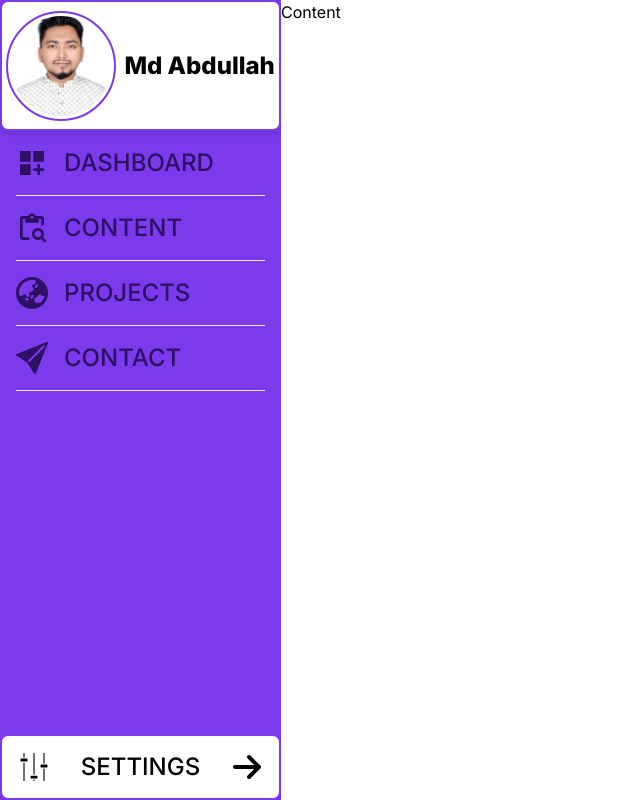
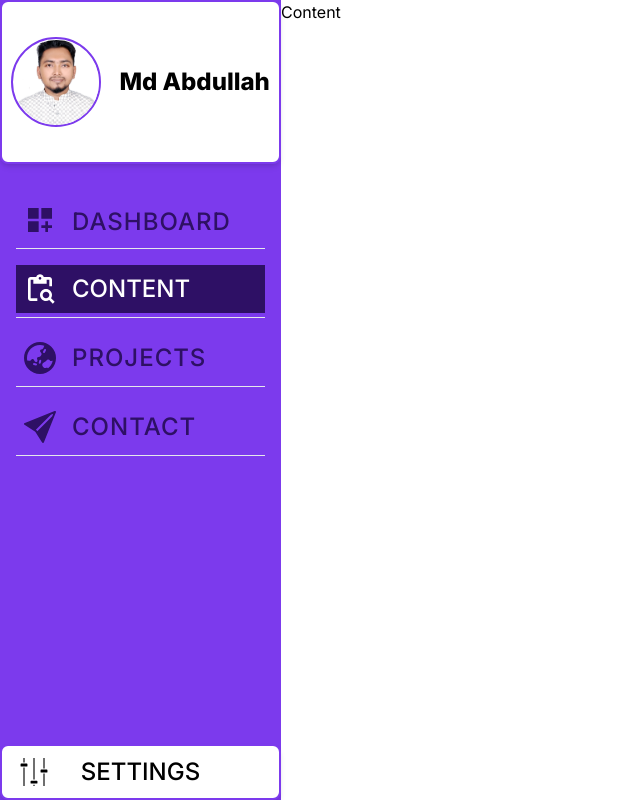
Before and after one commit to Md-Abdullah-321/Personal-portfolio, a Next.js app: page /admin/content in a window 1280 px wide. Shown: the whole page, without its empty margins (0-640 px from the left). Built offline with nearby package versions, Linux system fonts and the light colour scheme; sample sign-in values are in the browser's storage.

Commit message:
added some animation to admin dashboard

```diff
--- a/app/admin/page.js
+++ b/app/admin/page.js
@@ -14,6 +14,8 @@ export default function AdminDashboard() {
         }
     }, []);
 
+
+
     useEffect(() => {
       const updateScreenWidth = () => setScreenWidth(window.innerWidth);
       updateScreenWidth();
@@ -23,7 +25,9 @@ export default function AdminDashboard() {
     return (
       <div className="w-full min-h-screen flex justify-between">
         {screenWidth > 1024 && <Sidebar/>}
-        <div className="h-screen w-10/12"></div>
+        <div className="h-screen w-10/12">
+
+        </div>
       </div>
     )
   }
--- a/components/sidebar.js
+++ b/components/sidebar.js
@@ -5,14 +5,51 @@ import { FaArrowRight, FaEarthAsia } from "react-icons/fa6";
 import { GiSettingsKnobs } from "react-icons/gi";
 import { MdContentPasteSearch, MdDashboardCustomize } from "react-icons/md";
 
+import { usePathname } from 'next/navigation';
+import { useEffect } from 'react';
+
 function Sidebar() {
+    const pathname = usePathname();
+
+    useEffect(() => {
+        const style = document.createElement('style');
+        style.innerHTML = `
+          .button_slide {
+            letter-spacing: 1px;
+            display: flex;
+            cursor: pointer;
+            box-shadow: inset 0 0 0 0 #2E1065;
+            -webkit-transition: ease-out 0.4s;
+            -moz-transition: ease-out 0.4s;
+            transition: ease-out 0.8s;
+          }
+          .button_slide:hover {
+            box-shadow: inset 400px 0 0 0 #2E1065;
+          }
+          .arrow_right {
+            left: -20px;
+            opacity: 0;
+            transition: left 1s ease, opacity 1s ease;
+          }
+
+          .hover-container:hover .arrow_right {
+            left: 0;
+            opacity: 1;
+          }
+        `;
+        document.head.appendChild(style);
+        return () => {
+          document.head.removeChild(style);
+        };
+      }, []);
+
     return (
     <div className="w-[300px] h-screen bg-violet-600 flex flex-col">
         {/* header  */}
-        <div className="h-40 w-full bg-white border-2 border-violet-600 shadow-md flex items-center justify-around rounded-lg">
-        <div className='w-[110px] h-[110px] rounded-full border-2 border-violet-600 flex justify-center items-center'>
+        <div className="h-60 w-full bg-white border-2 border-violet-600 shadow-md flex items-center justify-around rounded-lg">
+        <div className='w-[90px] h-[90px] rounded-full border-2 border-violet-600 flex justify-center items-center'>
         <Image
-              className='w-[100px] h-[100px] rounded-full object-cover'
+              className='w-[85px] h-[85px] rounded-full object-cover'
                src={"/Dashboard.JPG"}
                width={1024}
                height={1024}
@@ -23,23 +60,23 @@ function Sidebar() {
         </div>
 
         {/* Menu  */}
-        <div className='p-4 flex flex-col gap-y-4 text-violet-950'>
-            <div className='flex items-center gap-x-4'>
-                <MdDashboardCustomize className='w-8 h-8'/>
+        <div className='p-2 xl:p-4 flex flex-col text-violet-950'>
+            <div className={pathname.endsWith("/admin")? ' bg-violet-950 text-white p-2 flex items-center gap-x-4 mt-4 mb-1': 'flex items-center gap-x-4 mt-4 hover:bg-violet-950 hover:text-white p-2 button_slide'}>
+                <MdDashboardCustomize className='w-8 h-8 mb-1'/>
                 <Link href="/admin" className='text-2xl uppercase font-medium'>Dashboard</Link>
             </div>
             <hr className='w-full'/>
-            <div className='flex items-center gap-x-4'>
+            <div className={pathname.endsWith("/content")? ' bg-violet-950 text-white p-2 flex items-center gap-x-4 mt-4 mb-1': 'button_slide flex items-center gap-x-4 mt-4 mb-1 hover:bg-violet-950 hover:text-white p-2'}>
                 <MdContentPasteSearch className='w-8 h-8'/>
                 <Link href="/admin/content" className='text-2xl uppercase font-medium'>Content</Link>
             </div>
             <hr className='w-full'/>
-            <div className='flex items-center gap-x-4'>
+            <div className={pathname.endsWith("/projects")? ' bg-violet-950 text-white p-2 flex items-center gap-x-4 mt-4 mb-1': 'flex items-center gap-x-4 mt-4 mb-1 hover:bg-violet-950 hover:text-white p-2 button_slide'}>
                 <FaEarthAsia className='w-8 h-8'/>
                 <Link href="/admin/projects" className='text-2xl uppercase font-medium'>Projects</Link>
             </div>
             <hr className='w-full'/>
-            <div className='flex items-center gap-x-4'>
+            <div className={pathname.endsWith("/contact")? ' bg-violet-950 text-white p-2 flex items-center gap-x-4 mt-4 mb-1': 'flex items-center gap-x-4 mt-4 mb-1 hover:bg-violet-950 hover:text-white p-2 button_slide'}>
                 <BsFillSendFill className='w-8 h-8'/>
                 <Link href="/admin/contact" className='text-2xl uppercase font-medium'>Contact</Link>
             </div>
@@ -48,10 +85,10 @@ function Sidebar() {
 
         <div className='h-3/6'></div>
         {/* Footer  */}
-        <div className='h-20 w-full bg-white border-2 border-violet-600 shadow-md flex items-center justify-around rounded-lg'>
+        <div className='h-20 w-full bg-white border-2 border-violet-600 shadow-md flex items-center justify-around rounded-lg hover-container'  >
             <GiSettingsKnobs className='w-8 h-8'/>
                 <Link href="/admin/settings" className='text-2xl uppercase font-medium'>Settings</Link>
-            <FaArrowRight className='w-8 h-8'/>
+            <FaArrowRight className='w-8 h-8 relative arrow_right'/>
         </div>
     </div> );
 }
```
